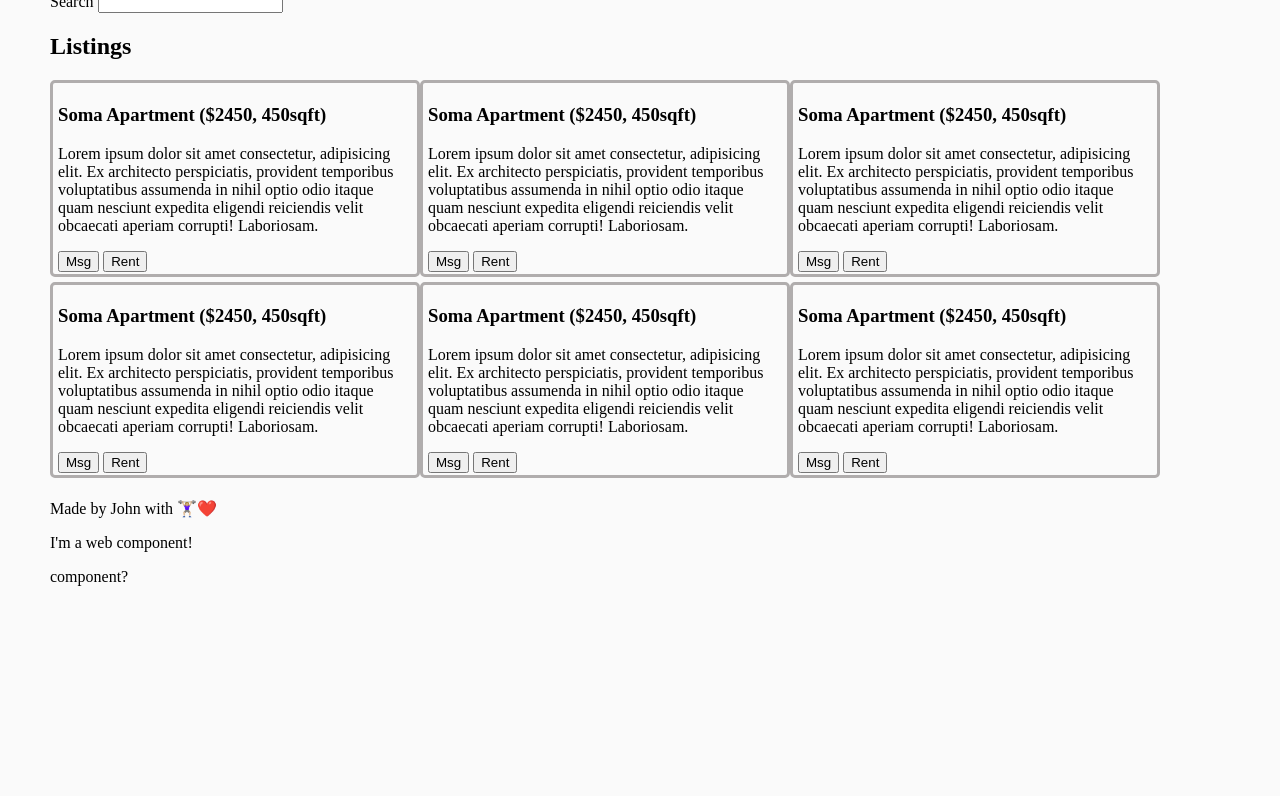
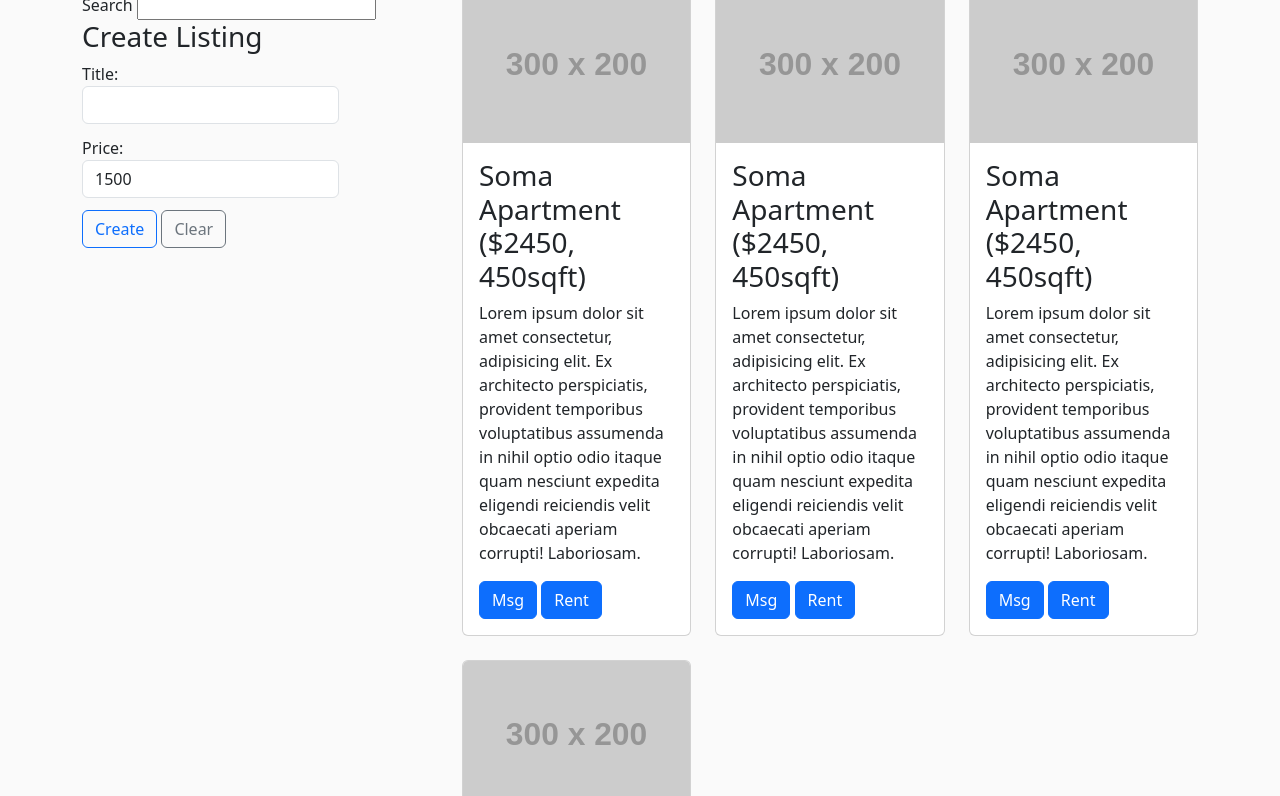
Before and after one commit to zhengyicoding/airbnb, a website: page index.html in a window 1280 px wide. Shown: the part 168-964 px from the top of the page. Before the commit the page ends 804 px from the top, so only its background shows below. Drawn offline with nearby package versions, Linux system fonts and the light colour scheme; placeholder pictures from the web are drawn by us.

Commit message:
Adding bootstrap and an example create listing form

```diff
--- a/css/main.css
+++ b/css/main.css
@@ -1,25 +1,25 @@
 body {
-  margin: 50px;
+  /* margin: 50px; */
   background: rgb(250, 250, 250);
 }
 
 .listing {
-  border-color: #b0adad;
+  /* border-color: #b0adad;
   border-style: solid;
   border-radius: 5px;
   padding: 2px 5px;
   margin-bottom: 5px;
-  width: 30%;
+  width: 30%; */
 }
 
 .listing:hover {
-  border-color: rgb(179, 18, 18);
-
+  /* border-color: rgb(179, 18, 18);
+ */
   transform: rotate(5deg);
 }
 
 .listingsGroup {
-  display: flex;
+  /* display: flex;
   flex-wrap: wrap;
-  width: 100%;
+  width: 100%; */
 }
--- a/index.html
+++ b/index.html
@@ -7,180 +7,268 @@
 
     <link rel="icon" href="./favicon.png" />
 
+    <link
+      href="https://cdn.jsdelivr.net/npm/bootstrap@5.3.3/dist/css/bootstrap.min.css"
+      rel="stylesheet"
+      integrity="sha384-QWTKZyjpPEjISv5WaRU9OFeRpok6YctnYmDr5pNlyT2bRjXh0JMhjY6hW+ALEwIH"
+      crossorigin="anonymous"
+    />
+
     <link rel="stylesheet" href="./css/main.css" />
   </head>
 
   <body>
+    <div class="container">
       <header>
+        <nav class="navbar navbar-expand-lg">
+          <div class="container-fluid">
+            <a class="navbar-brand" href="#">Airbnb Exmaple Listings</a>
+            <button
+              class="navbar-toggler"
+              type="button"
+              data-bs-toggle="collapse"
+              data-bs-target="#navbarSupportedContent"
+              aria-controls="navbarSupportedContent"
+              aria-expanded="false"
+              aria-label="Toggle navigation"
+            >
+              <span class="navbar-toggler-icon"></span>
+            </button>
+            <div class="collapse navbar-collapse" id="navbarSupportedContent">
+              <ul class="navbar-nav me-auto mb-2 mb-lg-0">
+                <li class="nav-item">
+                  <a class="nav-link active" aria-current="page" href="./"
+                    >Home</a
+                  >
+                </li>
+                <li class="nav-item">
+                  <a
+                    class="nav-link active"
+                    aria-current="page"
+                    href="./about.html"
+                    >About</a
+                  >
+                </li>
+              </ul>
+            </div>
+          </div>
+        </nav>
+
         <h1>Apartment Listings</h1>
-      <nav>
-        <ul>
-          <li><a href="./">Home</a></li>
-          <li><a href="./about.html">About</a></li>
-        </ul>
-      </nav>
       </header>
 
       <main>
-      <section>
+        <div class="row">
+          <section id="options" class="col-lg-4 col-sm-12">
+            <h2>Options</h2>
             <form action="#">
               <label>Search <input id="inSearch" type="text" /></label>
             </form>
+
+            <h3>Create Listing</h3>
+            <form action="#">
+              <div class="mb-1">
+                <label class="form-label"
+                  >Title: <input type="text" class="form-control"
+                  name="title"
+                  required="true"
+                /></label>
+              </div>
+              <!-- /.mb-1 form row -->
+
+              <div class="mb-1">
+                <label class="form-label"
+                  >Price: <input type="number" class="form-control"
+                  name="price"
+                  value="1500"
+                /></label>
+              </div>
+              <!-- /.mb-1 form row -->
+
+              <div class="mb-1">
+                <button
+                  id="btnCreate"
+                  type="submit"
+                  class="btn btn-outline-primary"
+                >
+                  Create
+                </button>
+
+                <button class="btn btn-outline-secondary" type="button">
+                  Clear
+                </button>
+              </div>
+            </form>
           </section>
 
-      <section>
+          <section id="listings" class="col-lg-8 col-sm-12">
             <h2>Listings</h2>
 
-        <div class="listingsGroup">
-          <div class="listing">
-            <h3 class="title">
+            <div class="listingsGroup row">
+              <div class="col-sm-4 mb-4">
+                <div class="listing card">
+                  <img
+                    src="https://placehold.co/300x200"
+                    class="card-img-top"
+                    alt="Listing thumbnail"
+                  />
+                  <div class="card-body">
+                    <h3 class="title card-title">
                       Soma Apartment (<span class="price">$2450</span>,
                       <span class="sqft">450sqft</span>)
                     </h3>
+                    <div class="card-text">
                       <p class="description">
-              Lorem ipsum dolor sit amet consectetur, adipisicing elit. Ex
-              architecto perspiciatis, provident temporibus voluptatibus
-              assumenda in nihil optio odio itaque quam nesciunt expedita
-              eligendi reiciendis velit obcaecati aperiam corrupti! Laboriosam.
+                        Lorem ipsum dolor sit amet consectetur, adipisicing
+                        elit. Ex architecto perspiciatis, provident temporibus
+                        voluptatibus assumenda in nihil optio odio itaque quam
+                        nesciunt expedita eligendi reiciendis velit obcaecati
+                        aperiam corrupti! Laboriosam.
                       </p>
                       <div class="controls">
-              <button>Msg</button>
-              <button>Rent</button>
+                        <button type="button" class="btn btn-primary">
+                          Msg
+                        </button>
+                        <button type="button" class="btn btn-primary">
+                          Rent
+                        </button>
                       </div>
                     </div>
+                    <!-- /.card-text -->
+                  </div>
+                  <!-- /.card-body -->
+                </div>
                 <!-- /listing -->
+              </div>
+              <!-- /col-sm-4 mb-4 for listing -->
 
-          <div class="listing">
-            <h3 class="title">
+              <div class="col-sm-4 mb-4">
+                <div class="listing card">
+                  <img
+                    src="https://placehold.co/300x200"
+                    class="card-img-top"
+                    alt="Listing thumbnail"
+                  />
+                  <div class="card-body">
+                    <h3 class="title card-title">
                       Soma Apartment (<span class="price">$2450</span>,
                       <span class="sqft">450sqft</span>)
                     </h3>
+                    <div class="card-text">
                       <p class="description">
-              Lorem ipsum dolor sit amet consectetur, adipisicing elit. Ex
-              architecto perspiciatis, provident temporibus voluptatibus
-              assumenda in nihil optio odio itaque quam nesciunt expedita
-              eligendi reiciendis velit obcaecati aperiam corrupti! Laboriosam.
+                        Lorem ipsum dolor sit amet consectetur, adipisicing
+                        elit. Ex architecto perspiciatis, provident temporibus
+                        voluptatibus assumenda in nihil optio odio itaque quam
+                        nesciunt expedita eligendi reiciendis velit obcaecati
+                        aperiam corrupti! Laboriosam.
                       </p>
                       <div class="controls">
-              <button>Msg</button>
-              <button>Rent</button>
+                        <button type="button" class="btn btn-primary">
+                          Msg
+                        </button>
+                        <button type="button" class="btn btn-primary">
+                          Rent
+                        </button>
                       </div>
                     </div>
+                    <!-- /.card-text -->
+                  </div>
+                  <!-- /.card-body -->
+                </div>
                 <!-- /listing -->
+              </div>
+              <!-- /col-sm-4 mb-4 for listing -->
 
-          <div class="listing">
-            <h3 class="title">
+              <div class="col-sm-4 mb-4">
+                <div class="listing card">
+                  <img
+                    src="https://placehold.co/300x200"
+                    class="card-img-top"
+                    alt="Listing thumbnail"
+                  />
+                  <div class="card-body">
+                    <h3 class="title card-title">
                       Soma Apartment (<span class="price">$2450</span>,
                       <span class="sqft">450sqft</span>)
                     </h3>
+                    <div class="card-text">
                       <p class="description">
-              Lorem ipsum dolor sit amet consectetur, adipisicing elit. Ex
-              architecto perspiciatis, provident temporibus voluptatibus
-              assumenda in nihil optio odio itaque quam nesciunt expedita
-              eligendi reiciendis velit obcaecati aperiam corrupti! Laboriosam.
+                        Lorem ipsum dolor sit amet consectetur, adipisicing
+                        elit. Ex architecto perspiciatis, provident temporibus
+                        voluptatibus assumenda in nihil optio odio itaque quam
+                        nesciunt expedita eligendi reiciendis velit obcaecati
+                        aperiam corrupti! Laboriosam.
                       </p>
                       <div class="controls">
-              <button>Msg</button>
-              <button>Rent</button>
+                        <button type="button" class="btn btn-primary">
+                          Msg
+                        </button>
+                        <button type="button" class="btn btn-primary">
+                          Rent
+                        </button>
                       </div>
                     </div>
+                    <!-- /.card-text -->
+                  </div>
+                  <!-- /.card-body -->
+                </div>
                 <!-- /listing -->
+              </div>
+              <!-- /col-sm-4 mb-4 for listing -->
 
-          <div class="listing">
-            <h3 class="title">
+              <div class="col-sm-4 mb-4">
+                <div class="listing card">
+                  <img
+                    src="https://placehold.co/300x200"
+                    class="card-img-top"
+                    alt="Listing thumbnail"
+                  />
+                  <div class="card-body">
+                    <h3 class="title card-title">
                       Soma Apartment (<span class="price">$2450</span>,
                       <span class="sqft">450sqft</span>)
                     </h3>
+                    <div class="card-text">
                       <p class="description">
-              Lorem ipsum dolor sit amet consectetur, adipisicing elit. Ex
-              architecto perspiciatis, provident temporibus voluptatibus
-              assumenda in nihil optio odio itaque quam nesciunt expedita
-              eligendi reiciendis velit obcaecati aperiam corrupti! Laboriosam.
+                        Lorem ipsum dolor sit amet consectetur, adipisicing
+                        elit. Ex architecto perspiciatis, provident temporibus
+                        voluptatibus assumenda in nihil optio odio itaque quam
+                        nesciunt expedita eligendi reiciendis velit obcaecati
+                        aperiam corrupti! Laboriosam.
                       </p>
                       <div class="controls">
-              <button>Msg</button>
-              <button>Rent</button>
+                        <button type="button" class="btn btn-primary">
+                          Msg
+                        </button>
+                        <button type="button" class="btn btn-primary">
+                          Rent
+                        </button>
                       </div>
                     </div>
-          <!-- /listing -->
-
-          <div class="listing">
-            <h3 class="title">
-              Soma Apartment (<span class="price">$2450</span>,
-              <span class="sqft">450sqft</span>)
-            </h3>
-            <p class="description">
-              Lorem ipsum dolor sit amet consectetur, adipisicing elit. Ex
-              architecto perspiciatis, provident temporibus voluptatibus
-              assumenda in nihil optio odio itaque quam nesciunt expedita
-              eligendi reiciendis velit obcaecati aperiam corrupti! Laboriosam.
-            </p>
-            <div class="controls">
-              <button>Msg</button>
-              <button>Rent</button>
+                    <!-- /.card-text -->
                   </div>
-          </div>
-          <!-- /listing -->
-
-          <div class="listing">
-            <h3 class="title">
-              Soma Apartment (<span class="price">$2450</span>,
-              <span class="sqft">450sqft</span>)
-            </h3>
-            <p class="description">
-              Lorem ipsum dolor sit amet consectetur, adipisicing elit. Ex
-              architecto perspiciatis, provident temporibus voluptatibus
-              assumenda in nihil optio odio itaque quam nesciunt expedita
-              eligendi reiciendis velit obcaecati aperiam corrupti! Laboriosam.
-            </p>
-            <div class="controls">
-              <button>Msg</button>
-              <button>Rent</button>
-            </div>
+                  <!-- /.card-body -->
                 </div>
                 <!-- /listing -->
               </div>
+              <!-- /col-sm-4 for listing -->
+            </div>
             <!-- /listingsGroup -->
           </section>
+        </div>
+        <!-- /.row -->
       </main>
 
       <footer>
         <p>Made by John with 🏋🏼‍♀️❤️</p>
       </footer>
+    </div>
+    <!-- /.container -->
 
-    <script type="module">
-      class MyComponent extends HTMLElement {
-        constructor() {
-          super();
-          const shadowRoot = this.attachShadow({ mode: "open" });
-          shadowRoot.innerHTML = `
-          <p>
-            I'm a web component!
-          </p>
-          `;
-        }
-
-        connectedCallback() {
-          console.log("Custom element added to page.");
-        }
-
-        disconnectedCallback() {
-          console.log("Custom element removed from page.");
-        }
-
-        adoptedCallback() {
-          console.log("Custom element moved to new page.");
-        }
-
-        attributeChangedCallback(name, oldValue, newValue) {
-          console.log(`Attribute ${name} has changed.`);
-        }
-      }
-
-      customElements.define("my-component", MyComponent);
-    </script>
-
-    <my-component>Web?</my-component>
-    component?
+    <script
+      src="https://cdn.jsdelivr.net/npm/bootstrap@5.3.3/dist/js/bootstrap.bundle.min.js"
+      integrity="sha384-YvpcrYf0tY3lHB60NNkmXc5s9fDVZLESaAA55NDzOxhy9GkcIdslK1eN7N6jIeHz"
+      crossorigin="anonymous"
+    ></script>
   </body>
 </html>
```
Lines whose indentation alone changed are shown as unchanged.
